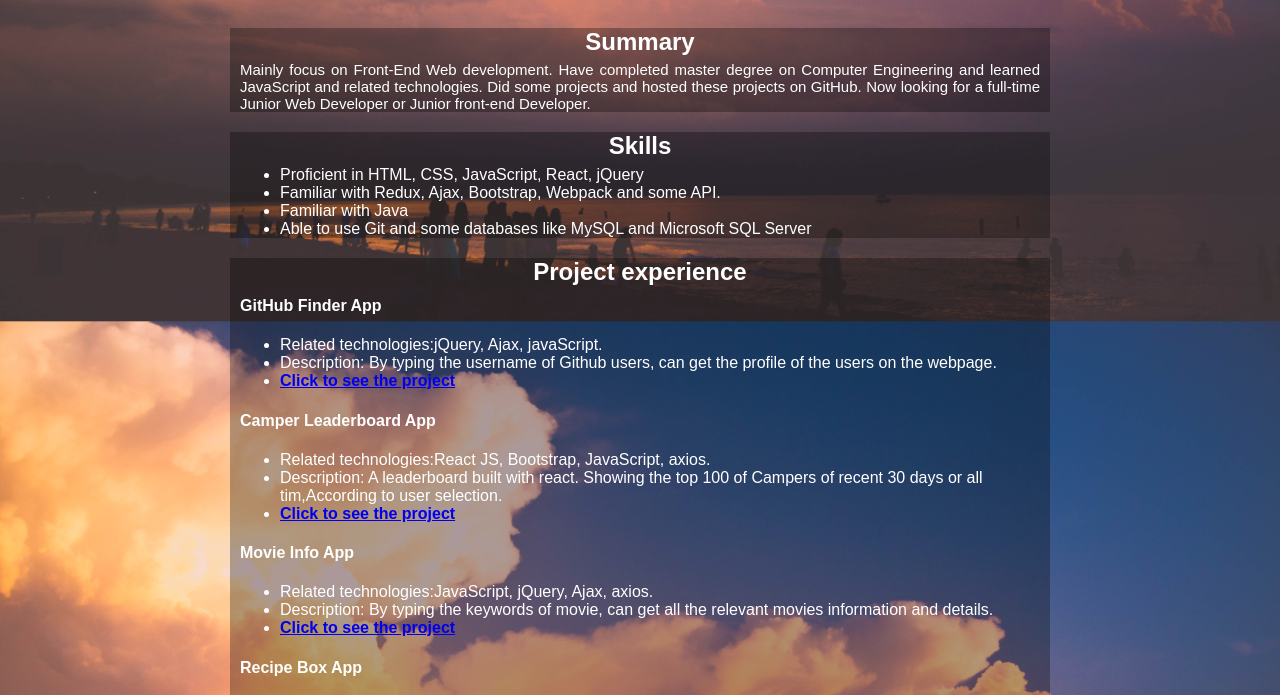
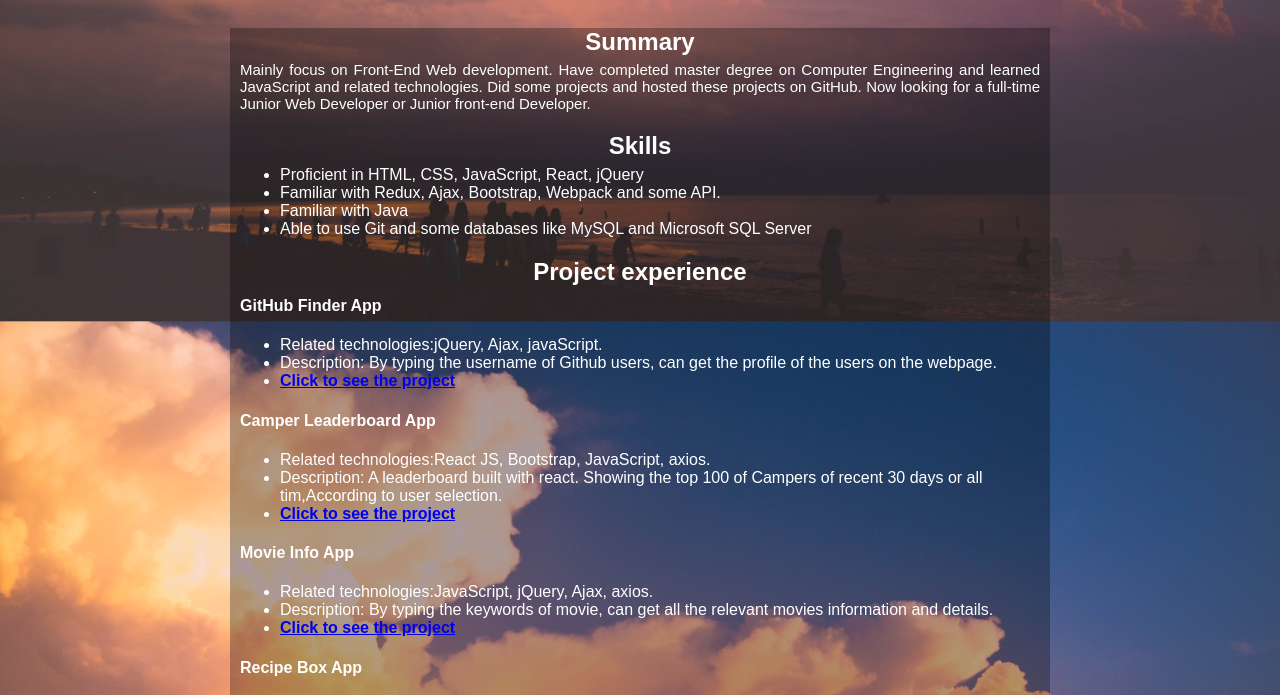
Before and after one commit to DaliChao/DaliChao.github.io, a plain HTML site: page index.html in a window 1280 px wide. Shown: the part 532-1227 px from the top of the page. Drawn offline with Linux system fonts and the light colour scheme.

Commit message:
Update index.html

```diff
--- a/index.html
+++ b/index.html
@@ -25,14 +25,14 @@
  </div>
 
 
-<div class="well">
- <div class="summary hover">
+<div class="summary">
+ <div class=" divPad hover">
    <h2>Summary</h2>
    <p>
      Mainly focus on Front-End Web development. Have completed master degree on Computer Engineering and learned JavaScript and related technologies. Did some projects and hosted these projects on GitHub. Now looking for a full-time  Junior Web Developer or Junior front-end Developer.
    </p>
  </div>
- <div class="summary hover">
+ <div class=" hover">
    <h2>Skills</h2>
    <ul>
      <li>Proficient in HTML, CSS, JavaScript, React, jQuery</li>
@@ -41,7 +41,7 @@
      <li>Able to use Git and some databases like MySQL and Microsoft SQL Server</li>
    </ul>
  </div>
- <div class="summary hover">
+ <div class=" divPad hover">
    <h2>Project experience</h2>
    <h4>GitHub Finder App</h4>
    <ul>
@@ -93,7 +93,7 @@
    </ul>
 
  </div>
- <div class="summary hover">
+ <div class=" hover">
    <h2>Education</h2>
    <ul>
      <li>Master of Engineering,  2015 Sept-2017 Feb</li>
```
